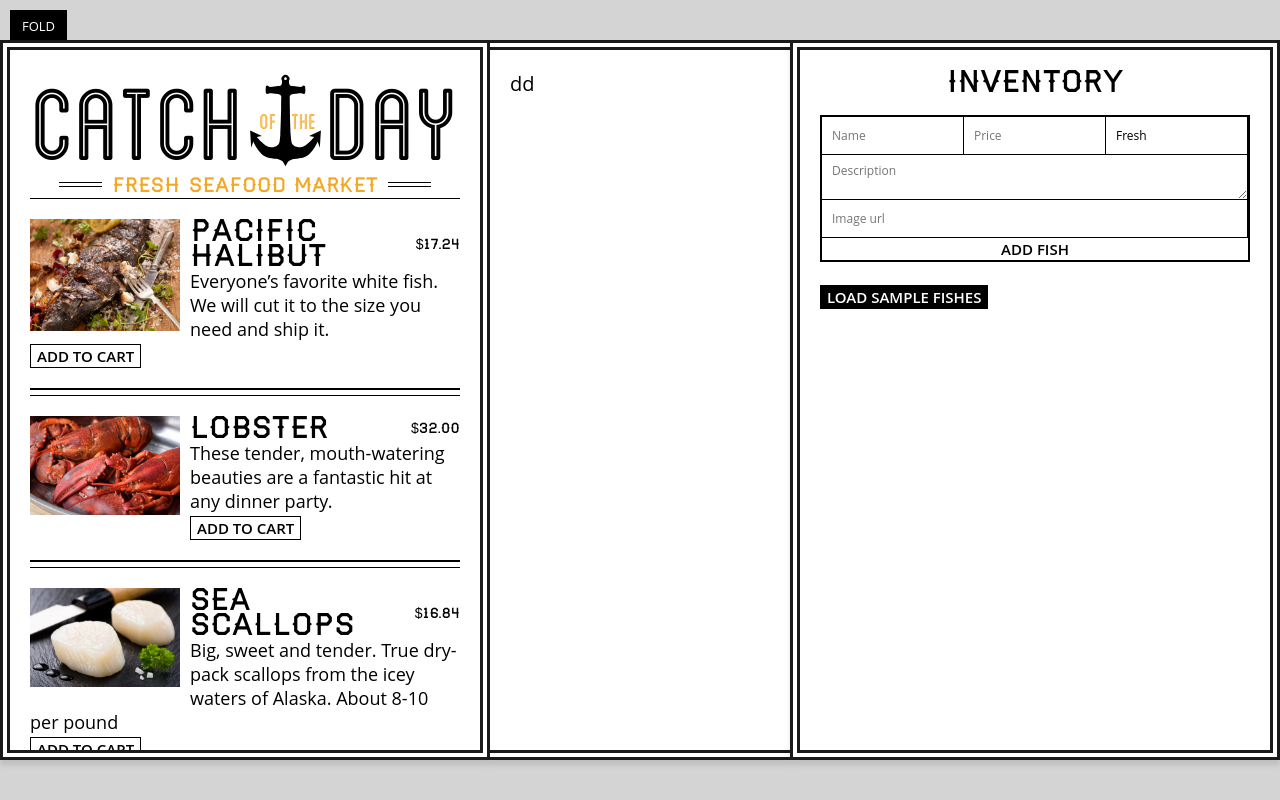
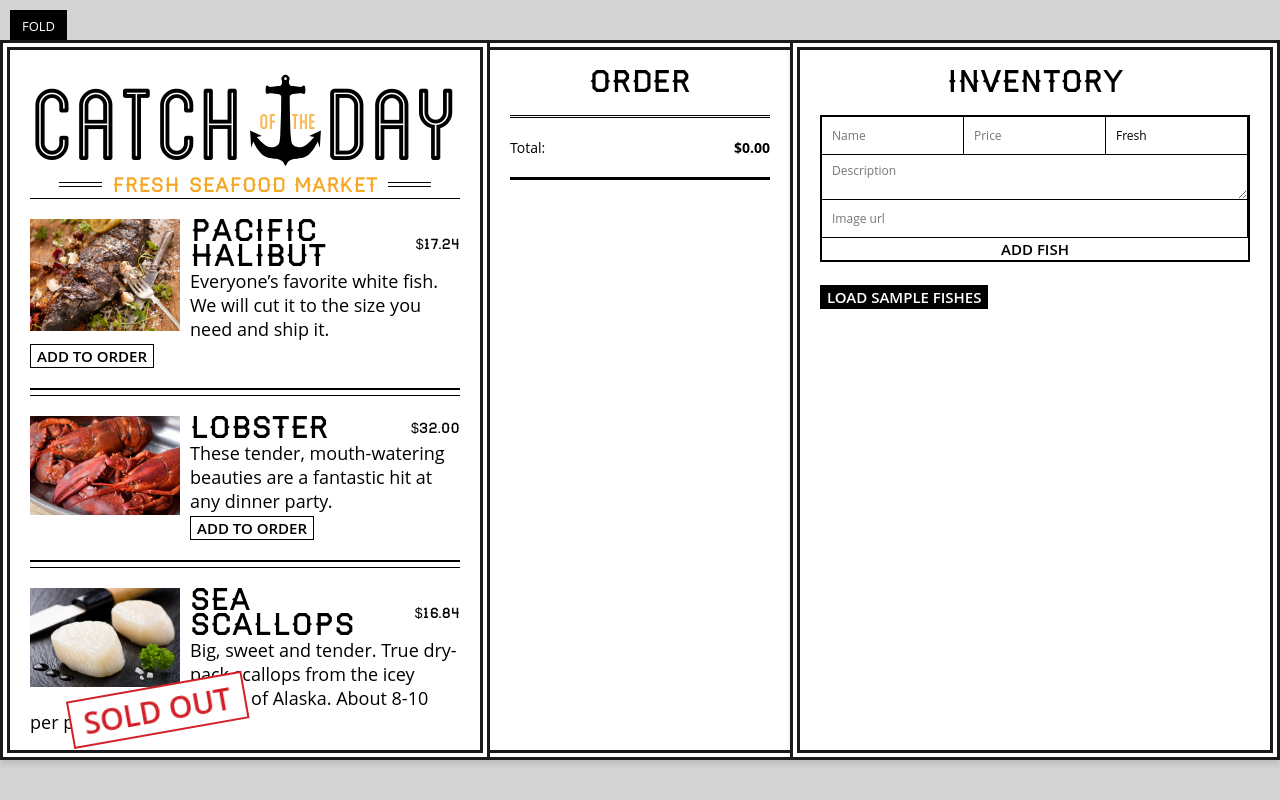
Before and after one commit to shubhamnishad97/seafood-market-react, a React (Create React App) app: page /store/1 in a window 1280 px wide. Both pictures are taken after a click on the button "LOAD SAMPLE FISHES". Built offline with nearby package versions, Linux system fonts and the light colour scheme.

Commit message:
add Order component

```diff
--- a/src/components/App.js
+++ b/src/components/App.js
@@ -10,16 +10,22 @@
         fishes: {},
         order: {}
     };
-
     addFish = (fish) => {
         const fishes = { ...this.state.fishes };
         fishes[`fish${Date.now()}`] = fish;
-        this.setState({ fishes: fishes });
+        this.setState({ fishes });
     };
 
     loadSampleFishes = () => {
         this.setState({ fishes: sampleFishes });
     };
+
+    addToOrder = (key) => {
+        const order = { ...this.state.order };
+        order[key] = order[key] + 1 || 1;
+        this.setState({ order });
+    };
+
     render() {
         return (
             <div className="catch-of-the-day">
@@ -27,11 +33,16 @@
                     <Header tagline="Fresh Seafood Market" />
                     <ul className="fishes">
                         {Object.keys(this.state.fishes).map((key) => (
-                            <Fish key={key} details={this.state.fishes[key]} />
+                            <Fish
+                                key={key}
+                                index={key}
+                                details={this.state.fishes[key]}
+                                addToOrder={this.addToOrder}
+                            />
                         ))}
                     </ul>
                 </div>
-                <Order />
+                <Order fishes={this.state.fishes} order={this.state.order} />
                 <Inventory
                     addFish={this.addFish}
                     loadSampleFishes={this.loadSampleFishes}
--- a/src/components/Fish.js
+++ b/src/components/Fish.js
@@ -4,6 +4,7 @@
 class Fish extends React.Component {
     render() {
         const { image, name, price, desc, status } = this.props.details;
+        const isAvailable = status === 'available';
         return (
             <li className="menu-fish">
                 <img src={image} alt={name} />
@@ -12,7 +13,14 @@
                     <span className="price">{formatPrice(price)}</span>
                 </h3>
                 <p>{desc}</p>
-                <button>Add to Cart</button>
+                <button
+                    disabled={!isAvailable}
+                    onClick={() => {
+                        this.props.addToOrder(this.props.index);
+                    }}
+                >
+                    {isAvailable ? 'Add To Order' : 'SOLD OUT'}
+                </button>
             </li>
         );
     }
--- a/src/components/Order.js
+++ b/src/components/Order.js
@@ -1,8 +1,45 @@
 import React from 'react';
+import { formatPrice } from '../helpers';
 
 class Order extends React.Component {
+    renderOrder = (key) => {
+        const fish = this.props.fishes[key];
+        const count = this.props.order[key];
+        const isAvailable = fish.status === 'available';
+        if (!isAvailable) {
+            return (
+                <li key={key}>
+                    Sorry {fish ? fish.name : 'fish'} is no longer available
+                </li>
+            );
+        }
+        return (
+            <li key={key}>
+                {count} lbs {fish.name} - {formatPrice(count * fish.price)}
+            </li>
+        );
+    };
     render() {
-        return <div className="order">dd</div>;
+        const orderIds = Object.keys(this.props.order);
+        const total = orderIds.reduce((prevTotal, key) => {
+            const fish = this.props.fishes[key];
+            const count = this.props.order[key];
+            const isAvailable = fish && fish.status === 'available';
+            if (isAvailable) {
+                return prevTotal + count * fish.price;
+            }
+            return prevTotal;
+        }, 0);
+        return (
+            <div className="order-wrap">
+                <h2>Order</h2>
+                <ul className="order">{orderIds.map(this.renderOrder)}</ul>
+                <div className="total">
+                    Total:
+                    <strong>{formatPrice(total)}</strong>
+                </div>
+            </div>
+        );
     }
 }
 
```
